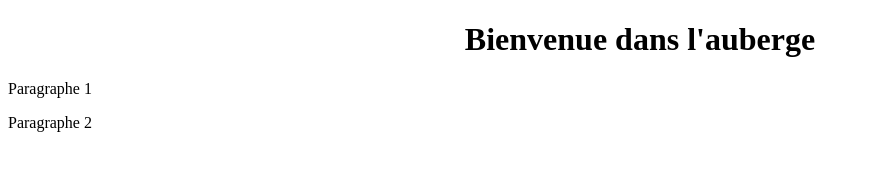
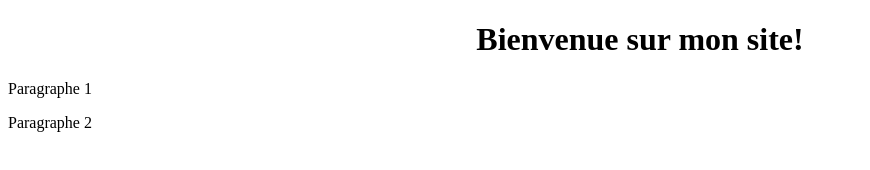
Before and after one commit to Tomy2e/presentation-git, a plain HTML site: page index.html in a window 1280 px wide. Shown: the whole page, without its empty margins (0-870 px from the left). Drawn offline with Linux system fonts and the light colour scheme.

Commit message:
Modification du titre

```diff
--- a/index.html
+++ b/index.html
@@ -7,7 +7,7 @@
     </head>
 
     <body>
-        <h1>Bienvenue dans l'auberge</h1>
+        <h1>Bienvenue sur mon site!</h1>
 
         <p>Paragraphe 1</p>
 
```
